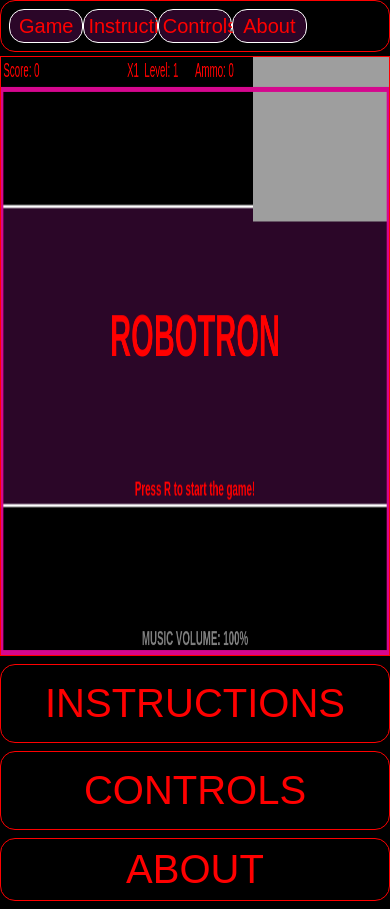
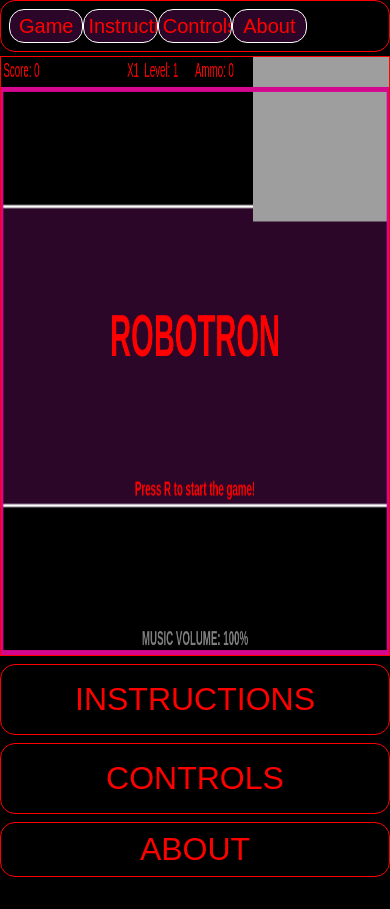
Before and after one commit to Ernir/robotron, a PHP site: page / in a window 390 px wide. After the commit the page ends 877 px from the top, so only its background shows below. Run offline with PHP 8.4, Linux system fonts and the light colour scheme; some libraries are stand-ins or nearby versions.

Commit message:
overflow on nav ul li a and smaller text

```diff
--- a/views/style.css
+++ b/views/style.css
@@ -49,11 +49,11 @@ footer .iName {position: relative; -webkit-animation: iAnim 2s 2s 2; animation:
 	nav {top: 0; left: 0; width: 100%; background: black;}
 	nav ul {border: none; overflow: none;}
 	nav ul li {display: inline;}
-	nav ul li a {display: inline-block; float: left; width: 20%; background: #2b0628; padding: 0 0.25rem;}
+	nav ul li a {display: inline-block; overflow: hidden; float: left; width: 20%; background: #2b0628; padding: 0 0.25rem;}
 	footer .iName {animation: none; x-webkit-animation: none;}
 }
 
 @media only screen and (max-width: 600px), (max-device-width : 400px) {
-	h2, footer h2 {font-size: 2.5rem;} /*Making headers smaller to prevent overflow*/
+	h2, footer h2 {font-size: 2rem;} /*Making headers smaller to prevent overflow*/
 	input[type="text"], input[type="submit"] {width: 100%;}
 }
```
